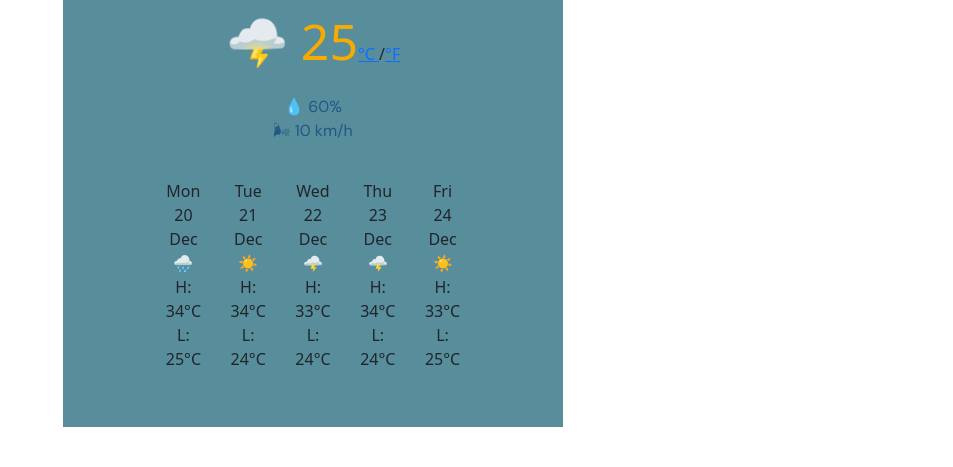
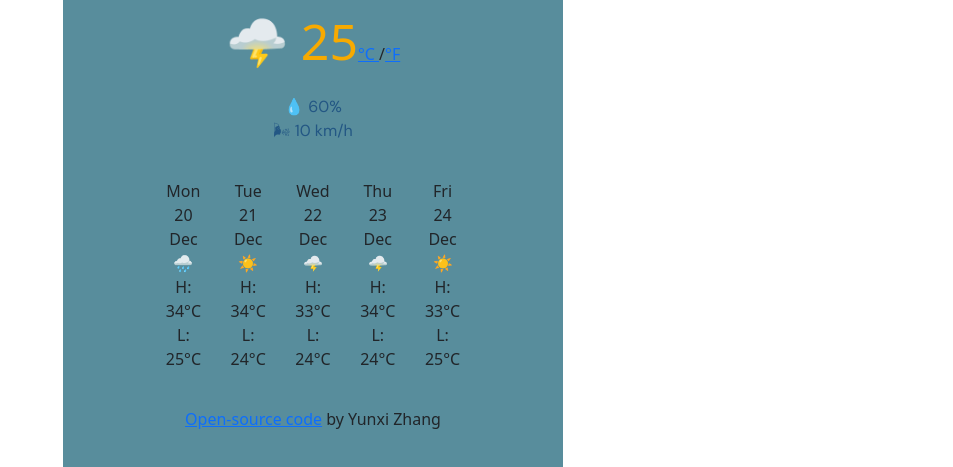
Before and after one commit to tulleturkey/GitHub-WeatherAppNew, a website built with Parcel: page index.html in a window 1280 px wide. Shown: the part 708-1175 px from the top of the page, without its empty margins (327-1280 px from the left). Before the commit the page ends 1135 px from the top, so only its background shows below. Built offline with nearby package versions, Linux system fonts and the light colour scheme; a web font is replaced by a local one.

Commit message:
Added link to github repository

```diff
--- a/index.html
+++ b/index.html
@@ -118,10 +118,7 @@ Paris
   </div>
 </div>
 </p>
-
-</p>
-
-  </div>
+<p> <a href="https://github.com/tulleturkey/GitHub-WeatherAppNew">Open-source code</a>  by Yunxi Zhang</p>
 
 </form>
 </div>
```
